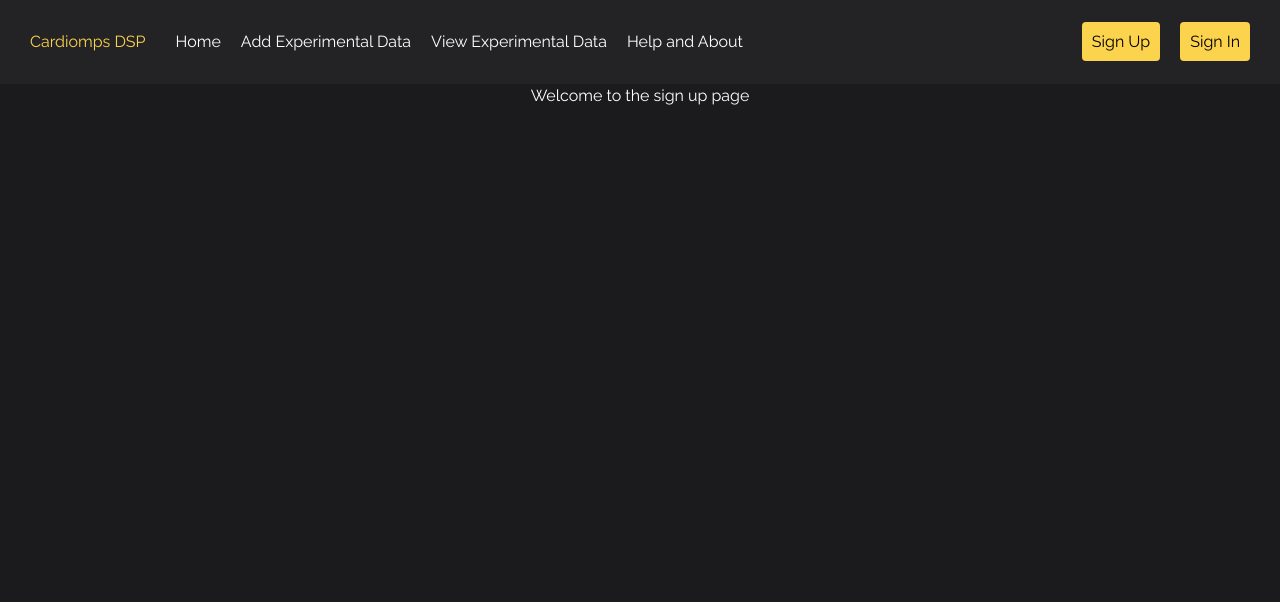
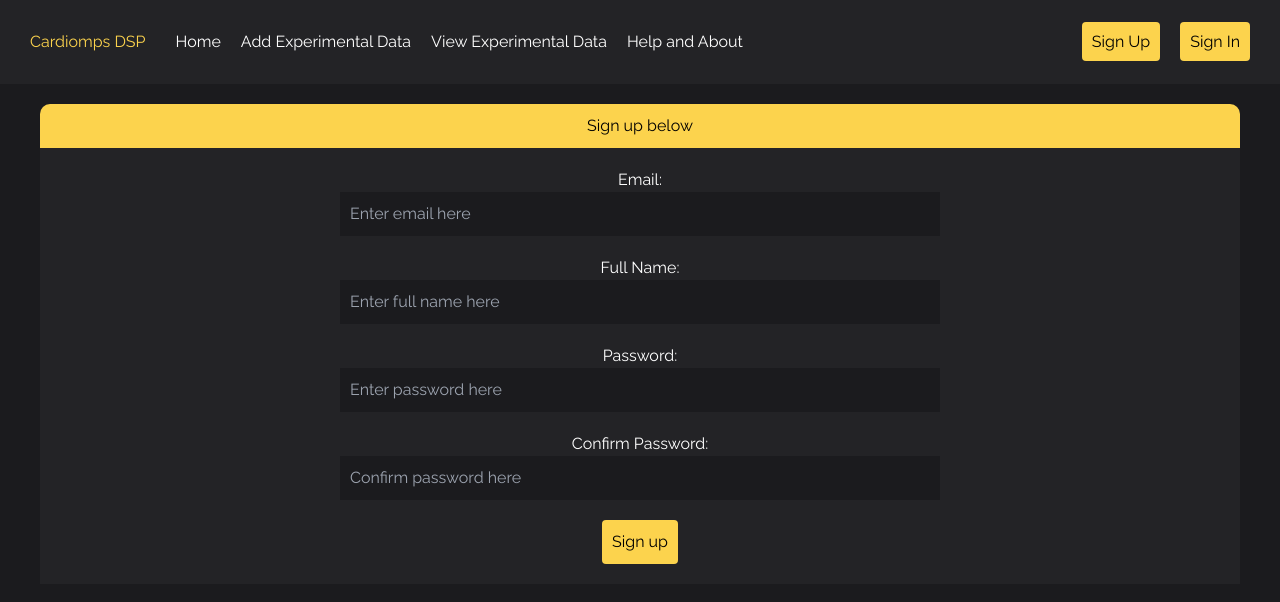
Before and after one commit to johnAdvancedWeb/CardiompsDataSharingPlatform, a Vue app in the folder client/: page /sign-up in a window 1280 px wide. Shown: the top 602 px of the page. Built offline with nearby package versions, Linux system fonts and the light colour scheme; what vue3-apexcharts would draw is missing.

Commit message:
sign-up form front-end implemented

```diff
--- a/client/src/assets/css/style.scss
+++ b/client/src/assets/css/style.scss
@@ -52,12 +52,12 @@
     @apply w-full h-64 rounded-lg shadow-2xl;
 
     transition: all .3s ease;
-    background-color: rgba(35, 35, 38, 1);
+    background-color: $navbarBackground;
 }
 
 
-#login-container {
-    background-color: rgba(35, 35, 38, 1);
+#login-container, #register-container {
+    background-color: $navbarBackground;
     max-width: 1200px;
     position: relative;
     left: 50%;
@@ -70,8 +70,16 @@
         margin-bottom: 20px;
         width: 50%;
         padding: 10px;
+        transition: all .5s ease;
+
+        &:focus {
+            background-color: $bodyText;
+            color: $navbarBackground;
+        }
     }
+}
 
+#login-container {
     #password-container {
         margin-bottom: 10px;
 
@@ -81,14 +89,14 @@
     }
 }
 
-#login-header {
+#login-header, #register-header {
     background-color: $actionBackground;
     color: $actionText;
     padding: 10px 0;
     margin-bottom: 20px;
 }
 
-#login-container, #login-header {
+#login-container, #login-header, #register-container, #register-header {
     border-top-left-radius: 10px;
     border-top-right-radius: 10px;
 }
--- a/client/src/views/SignUp.vue
+++ b/client/src/views/SignUp.vue
@@ -1,6 +1,31 @@
 <template>
-  <div>
-    <p>Welcome to the sign up page</p>
+  <div id="register-container">
+    <div id="register-header">Sign up below</div>
+    <div id="register-form">
+      <form>
+        <div id="username-container">
+          <label for="email">Email:</label><br>
+          <input type="text" placeholder="Enter email here" id="email"><br>
+        </div>
+
+        <div id="full-name-container">
+          <label for="full-name">Full Name:</label><br>
+          <input type="text" placeholder="Enter full name here" id="full-name"><br>
+        </div>
+
+        <div id="password-container">
+          <label for="password">Password:</label><br>
+          <input type="password" placeholder="Enter password here" id="password"><br>
+        </div>
+
+        <div id="confirm-password-container">
+          <label for="confirm-password">Confirm Password:</label><br>
+          <input type="password" placeholder="Confirm password here" id="confirm-password"><br>
+        </div>
+
+        <button>Sign up</button>
+      </form>
+    </div>
   </div>
 </template>
 
```
